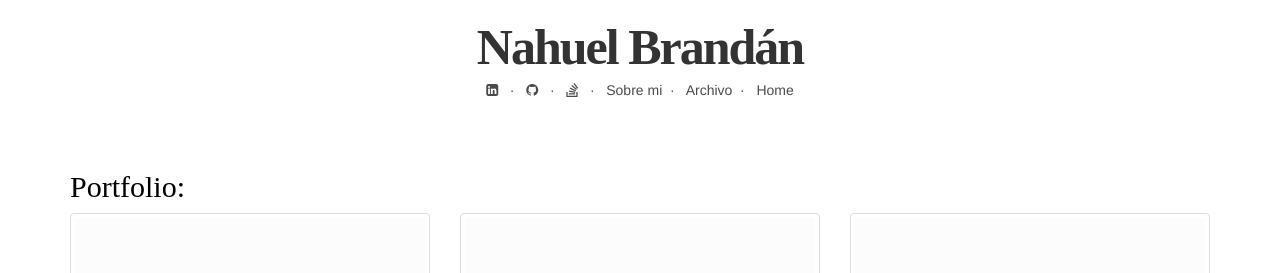
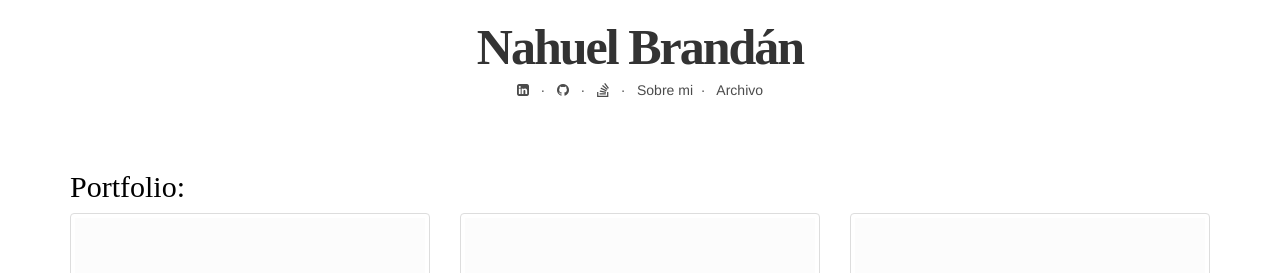
Before and after one commit to nahuelbrandan/nahuelbrandan.github.io, a Jekyll site: the page built from index.html, in a window 1280 px wide. Shown: the part 162-435 px from the top of the page. Built offline with Jekyll 4.4.1, drawn with Linux system fonts in a browser that asks for light colours; nearby versions of some CDN libraries; some web fonts are replaced; the list of posts is cut into pages by our own code.

```diff
--- a/index.html
+++ b/index.html
@@ -24,8 +24,7 @@ layout: default
       {% endif %}
     {% endfor %}
     <a href={{ "/about/" | prepend: site.baseurl }}>Sobre mi</a>&nbsp;&nbsp;·&nbsp;&nbsp;
-    <a href={{ "/archive/" | prepend: site.baseurl }}>Archivo</a>&nbsp;&nbsp;·&nbsp;&nbsp;
-    <a href={{ "/" | prepend: site.baseurl }}>Home</a>
+    <a href={{ "/archive/" | prepend: site.baseurl }}>Archivo</a>
   </div>
 </header>
 
```
Also changed, not shown: about.md (+6 -1 lines), assets/images/hackathon_2018.png (added), 1 other file.
